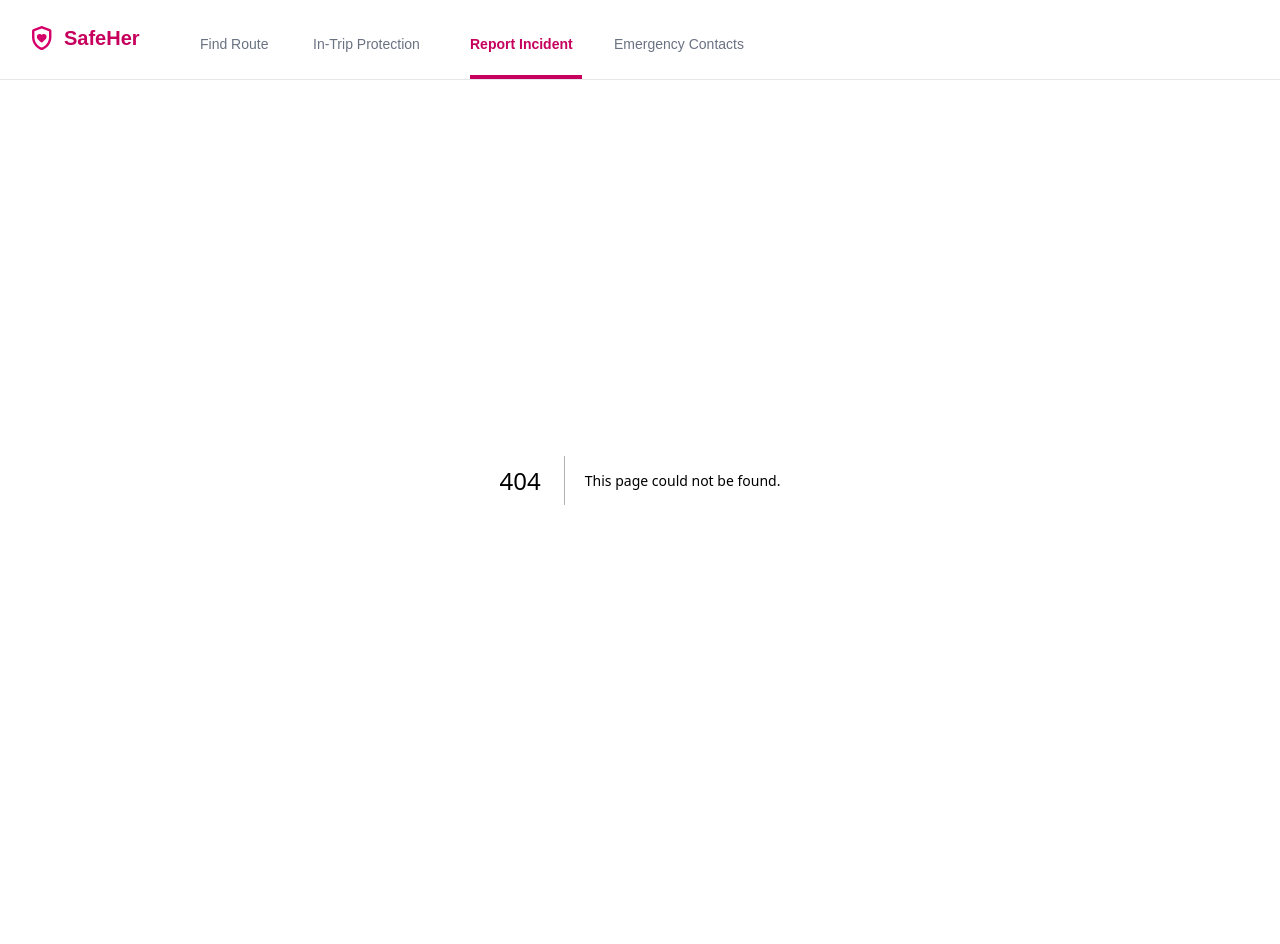
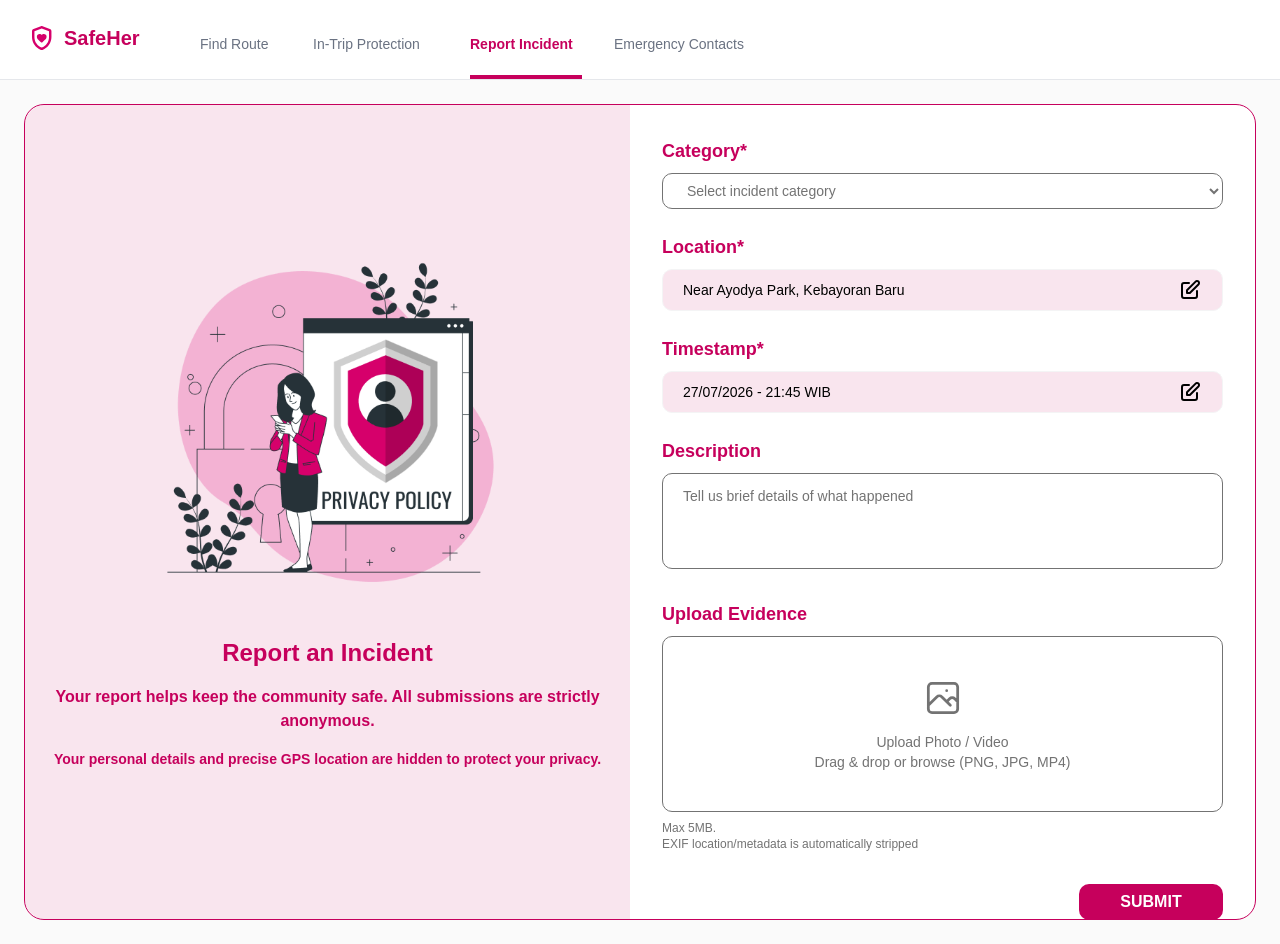
Before and after one commit to muthiariesta/finpro-team10, a Next.js app: page /report in a window 1280 px wide. Before the commit this address had no page. Before the commit the page ends 880 px from the top, so only its background shows below. Built offline with nearby package versions, Linux system fonts and the light colour scheme.

Commit message:
feat: form report incident

```diff
--- /dev/null
+++ b/src/app/report/page.tsx
@@ -0,0 +1,151 @@
+'use client';
+
+import { useState } from 'react';
+
+export default function ReportPage() {
+  const [formData, setFormData] = useState({
+    category: '',
+    location: 'Near Ayodya Park, Kebayoran Baru',
+    timestamp: '27/07/2026 - 21:45 WIB',
+    description: '',
+  });
+
+  const handleChange = (e: React.ChangeEvent<HTMLInputElement | HTMLTextAreaElement | HTMLSelectElement>) => {
+    const { name, value } = e.target;
+    setFormData(prev => ({
+      ...prev,
+      [name]: value,
+    }));
+  };
+
+  const handleSubmit = (e: React.FormEvent) => {
+    e.preventDefault();
+    console.log('Form submitted:', formData);
+  };
+
+  return (
+    <div className="w-full min-h-[calc(100vh-80px)] bg-[#FAFAFA] py-6 px-6">
+      <div className="max-w-7xl mx-auto">
+        {/* Main Container */}
+        <div className="w-full bg-white rounded-[20px] border border-pink-700 overflow-hidden flex h-[816px]">
+          {/* Left Side - Illustration & Text */}
+          <div className="w-[605px] bg-pink-700/10 rounded-l-[20px] flex flex-col items-center justify-center flex-shrink-0 p-6">
+            {/* Vector Illustration */}
+            <div className="mb-8">
+              <img
+                src="/assets/vector-report.png"
+                alt="Report Incident Illustration"
+                className="w-[400px] h-[350px] object-contain"
+              />
+            </div>
+
+            {/* Text Section */}
+            <div className="text-center space-y-4">
+              <h2 className="text-pink-700 text-2xl font-semibold">Report an Incident</h2>
+              <p className="text-pink-700 text-base font-semibold leading-6">
+                Your report helps keep the community safe. All submissions are strictly anonymous.
+              </p>
+              <p className="text-pink-700 text-sm font-semibold leading-5">
+                Your personal details and precise GPS location are hidden to protect your privacy.
+              </p>
+            </div>
+          </div>
+
+          {/* Right Side - Form */}
+          <div className="flex-1 p-8 overflow-y-auto">
+            <form onSubmit={handleSubmit} className="space-y-6">
+              {/* Category */}
+              <div>
+                <label className="block text-pink-700 text-lg font-semibold mb-2">
+                  Category*
+                </label>
+                <select
+                  name="category"
+                  value={formData.category}
+                  onChange={handleChange}
+                  className="w-full px-5 py-2 bg-white rounded-[10px] border border-neutral-500 text-neutral-500 text-sm font-medium focus:outline-none focus:border-pink-700"
+                  required
+                >
+                  <option value="">Select incident category</option>
+                  <option value="harassment">Harassment</option>
+                  <option value="assault">Assault</option>
+                  <option value="theft">Theft</option>
+                  <option value="other">Other</option>
+                </select>
+              </div>
+
+              {/* Location */}
+              <div>
+                <label className="block text-pink-700 text-lg font-semibold mb-2">
+                  Location*
+                </label>
+                <div className="w-full px-5 py-2 bg-pink-700/10 rounded-[10px] border border-zinc-100 flex items-center justify-between cursor-pointer hover:bg-pink-700/15 transition-colors">
+                  <span className="text-black text-sm font-medium">{formData.location}</span>
+                  <svg className="w-6 h-6 text-black flex-shrink-0" fill="none" stroke="currentColor" viewBox="0 0 24 24">
+                    <path strokeLinecap="round" strokeLinejoin="round" strokeWidth={2} d="M11 5H6a2 2 0 00-2 2v11a2 2 0 002 2h11a2 2 0 002-2v-5m-1.414-9.414a2 2 0 112.828 2.828L11.828 15H9v-2.828l8.586-8.586z" />
+                  </svg>
+                </div>
+              </div>
+
+              {/* Timestamp */}
+              <div>
+                <label className="block text-pink-700 text-lg font-semibold mb-2">
+                  Timestamp*
+                </label>
+                <div className="w-full px-5 py-2 bg-pink-700/10 rounded-[10px] border border-zinc-100 flex items-center justify-between cursor-pointer hover:bg-pink-700/15 transition-colors">
+                  <span className="text-black text-sm font-medium">{formData.timestamp}</span>
+                  <svg className="w-6 h-6 text-black flex-shrink-0" fill="none" stroke="currentColor" viewBox="0 0 24 24">
+                    <path strokeLinecap="round" strokeLinejoin="round" strokeWidth={2} d="M11 5H6a2 2 0 00-2 2v11a2 2 0 002 2h11a2 2 0 002-2v-5m-1.414-9.414a2 2 0 112.828 2.828L11.828 15H9v-2.828l8.586-8.586z" />
+                  </svg>
+                </div>
+              </div>
+
+              {/* Description */}
+              <div>
+                <label className="block text-pink-700 text-lg font-semibold mb-2">
+                  Description
+                </label>
+                <textarea
+                  name="description"
+                  value={formData.description}
+                  onChange={handleChange}
+                  placeholder="Tell us brief details of what happened"
+                  className="w-full h-24 px-5 py-3 bg-white rounded-[10px] border border-neutral-500 text-neutral-500 text-sm font-medium placeholder:text-neutral-500 focus:outline-none focus:border-pink-700 resize-none"
+                />
+              </div>
+
+              {/* Upload Evidence */}
+              <div>
+                <label className="block text-pink-700 text-lg font-semibold mb-2">
+                  Upload Evidence
+                </label>
+                <div className="w-full h-44 px-5 py-6 bg-white rounded-[10px] border border-neutral-500 flex flex-col items-center justify-center gap-3 cursor-pointer hover:border-pink-700 transition-colors">
+                  <svg className="w-11 h-11 text-neutral-500" fill="none" stroke="currentColor" viewBox="0 0 24 24">
+                    <path strokeLinecap="round" strokeLinejoin="round" strokeWidth={1.5} d="M4 16l4.586-4.586a2 2 0 012.828 0L16 16m-2-2l1.586-1.586a2 2 0 012.828 0L20 14m-6-6h.01M6 20h12a2 2 0 002-2V6a2 2 0 00-2-2H6a2 2 0 00-2 2v12a2 2 0 002 2z" />
+                  </svg>
+                  <div className="text-center">
+                    <p className="text-neutral-500 text-sm font-medium">Upload Photo / Video</p>
+                    <p className="text-neutral-500 text-sm font-medium">Drag & drop or browse (PNG, JPG, MP4)</p>
+                  </div>
+                </div>
+                <p className="mt-2 text-xs text-neutral-500 font-normal">
+                  Max 5MB.<br/>EXIF location/metadata is automatically stripped
+                </p>
+              </div>
+
+              {/* Submit Button */}
+              <div className="flex justify-end pt-2">
+                <button
+                  type="submit"
+                  className="w-36 h-9 bg-pink-700 rounded-[10px] text-white text-base font-semibold hover:bg-pink-800 transition-colors"
+                >
+                  SUBMIT
+                </button>
+              </div>
+            </form>
+          </div>
+        </div>
+      </div>
+    </div>
+  );
+}
```
Also changed, not shown: public/assets/vector-report.png (added).
